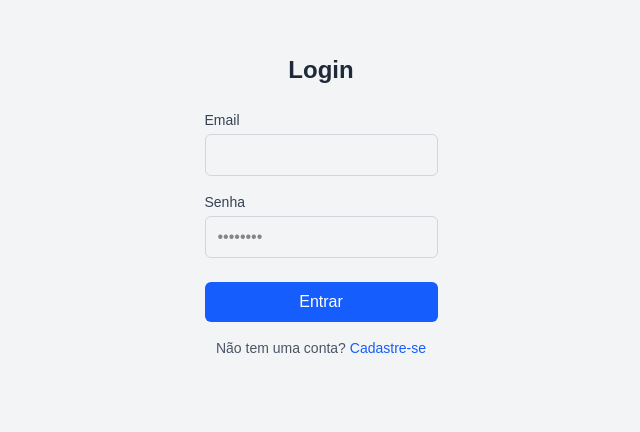
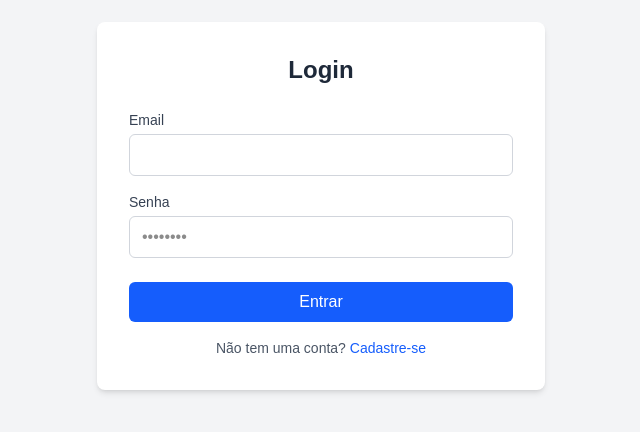
Before and after one commit to Peubacovis/paggo-frontend, a Next.js app: page /login in a window 1280 px wide. Shown: the part 194-626 px from the top of the page, without its empty margins (319-959 px from the left). Built offline with nearby package versions, Linux system fonts and the light colour scheme.

Commit message:
:sparkles: mudanças no front e no README

```diff
--- a/src/app/login/page.tsx
+++ b/src/app/login/page.tsx
@@ -13,26 +13,7 @@ export default function LoginPage() {
 
   const handleLogin = async (e: React.FormEvent) => {
     e.preventDefault();
-    try {
-      const res = await fetch('http://localhost:3001/auth/login', {
-        method: 'POST',
-        headers: { 'Content-Type': 'application/json' },
-        body: JSON.stringify({ email, password }),
-      });
-
-      if (!res.ok) throw new Error('Credenciais inválidas');
-
-      const { accessToken } = await res.json();
-
-      // ← Aqui você armazena e loga o token:
-      localStorage.setItem('token', accessToken);
-      console.log('Token armazenado:', accessToken);
-
-      // Redireciona para o dashboard
-      router.push('/dashboard');
-    } catch (err) {
-    setError(err instanceof Error ? err.message : 'Erro desconhecido');
-    }
+    setError('');
     setIsLoading(true);
 
     try {
@@ -71,7 +52,10 @@ export default function LoginPage() {
 
   return (
     <div className="flex min-h-screen items-center justify-center bg-gray-100">
-      <form onSubmit={handleLogin}>
+      <form
+        onSubmit={handleLogin}
+        className="bg-white p-8 rounded-lg shadow-md w-full max-w-md"
+      >
         <h2 className="text-2xl font-bold mb-6 text-center text-gray-800">Login</h2>
 
         {error && (
--- a/src/app/register/page.tsx
+++ b/src/app/register/page.tsx
@@ -22,20 +22,13 @@ export default function RegisterPage() {
         body: JSON.stringify({ name, email, password }),
       });
 
-      if (!response.ok) {
-        const errorData = await response.json();
-        throw new Error(errorData.message || 'Erro no registro');
-      }
+      if (!response.ok) throw new Error('Erro ao criar a conta');
 
-      // Redireciona para login após registro
-      router.push('/login?registered=true');
-
-    } catch (err: any) {
-      setError(err.message.includes('Email already exists')
-        ? 'Este email já está cadastrado'
-        : 'Erro ao criar conta');
-    } finally {
-      setIsLoading(false);
+      const data = await response.json();
+      alert('Conta criada com sucesso!');  // Simples alerta
+      router.push('/login');  // Redireciona para a página de login
+    } catch (err) {
+      setError(err instanceof Error ? err.message : 'Erro desconhecido');
     }
   };
 
```
Also changed, not shown: 1 other file (tests, documents, lock files or other folders).
